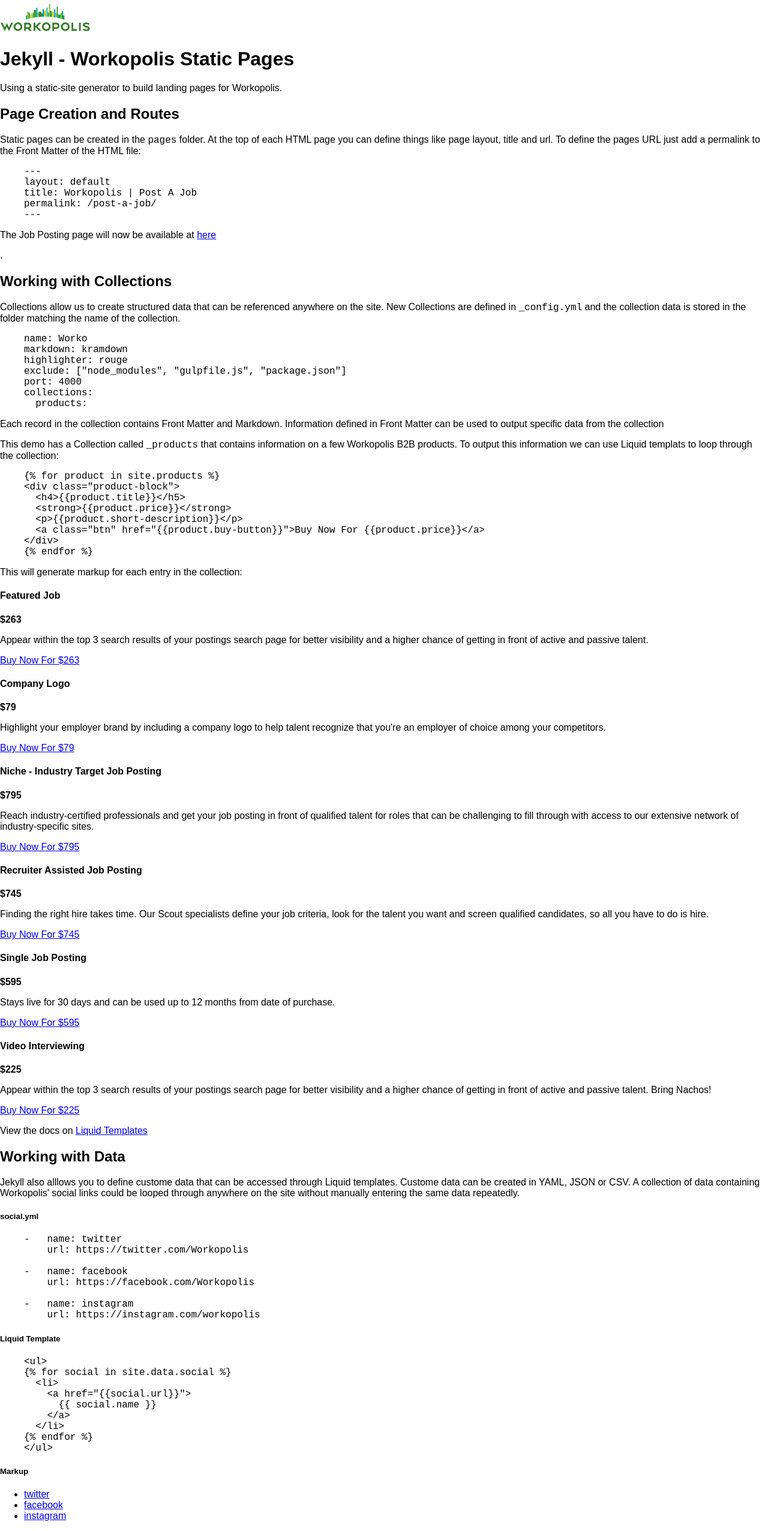
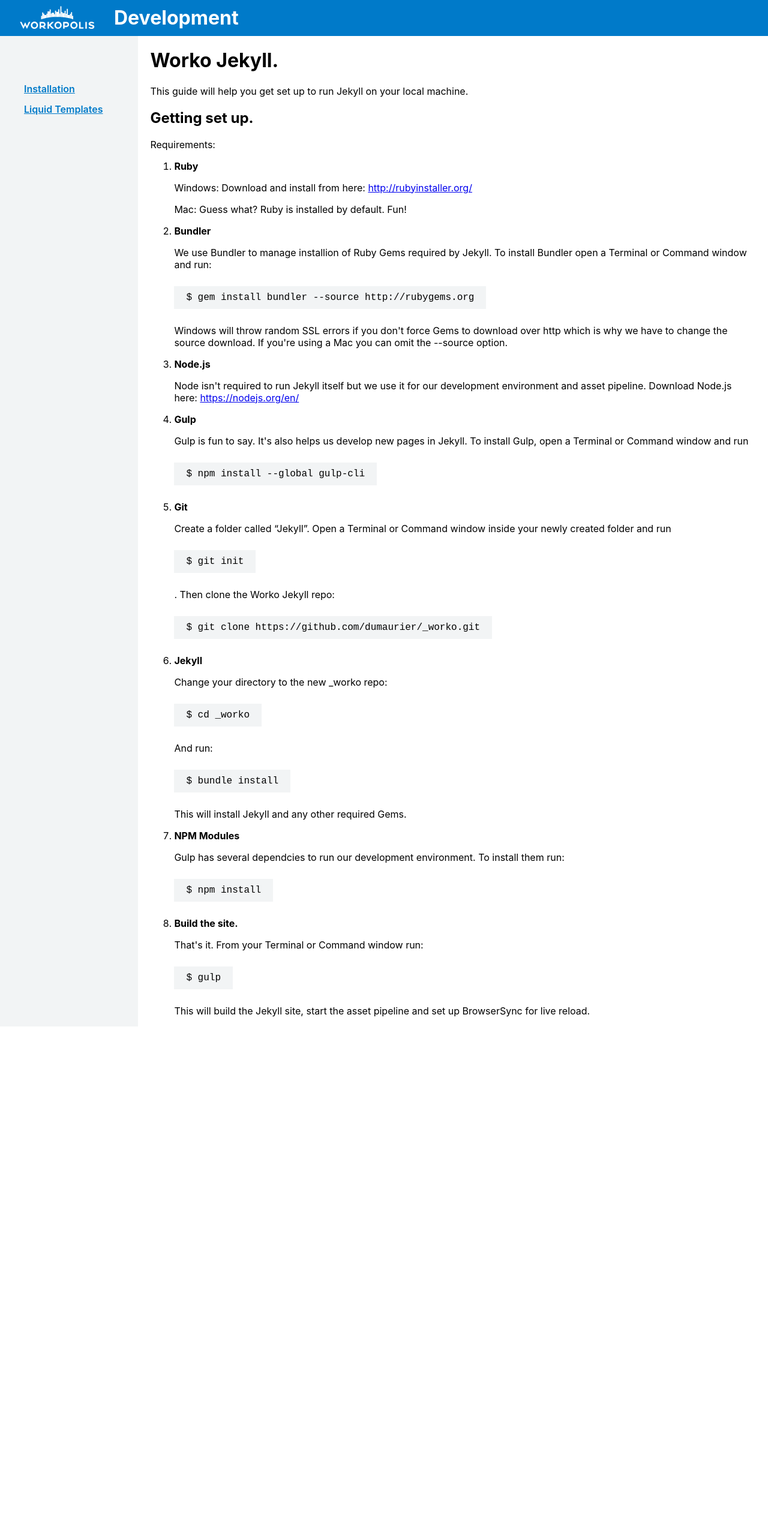
Before and after one commit to dumaurier/_worko, a Jekyll site: the page built from index.html, in a window 1280 px wide. Shown: the whole page at 60% size. Built offline with Jekyll 4.4.1, drawn with Linux system fonts in a browser that asks for light colours; after the commit the page ends 1711 px from its top, so only the background shows below that.

Commit message:
Changing the layout of our docs pages

```diff
--- /dev/null
+++ b/_includes/sidebar.html
@@ -0,0 +1,12 @@
+<aside class="side-nav">
+  <nav>
+    <ul>
+      <li>
+        <a href="/">Installation</a>
+      </li>
+      <li>
+        <a href="{{base}}/liquid">Liquid Templates</a>
+      </li>
+    </ul>
+  </nav>
+</aside>
--- a/_layouts/default.html
+++ b/_layouts/default.html
@@ -48,9 +48,11 @@
                 <rect x="378" y="-111" fill="none" width="1548" height="834"></rect>
             </svg>
         </a>
+        <h1>Development</h1>
     </header>
 
     <main class="main" aria-label="Content">
+      {% include sidebar.html %}
       {{ content }}
     </main>
 
--- a/assets/sass/base/_root.scss
+++ b/assets/sass/base/_root.scss
@@ -15,25 +15,91 @@
   box-sizing: inherit;
 }
 
+html,
+body{
+  font-family: -apple-system, BlinkMacSystemFont, "Segoe UI", Helvetica, Arial, sans-serif, "Apple Color Emoji", "Segoe UI Emoji", "Segoe UI Symbol";
+  margin: 0;
+  padding: 0;
+}
+
 .header{
   position: fixed;
   height: 60px;
-  background: #fff;
+  background: #007ac9;
   width: 100%;
   top: 0;
+  padding: 0 20px;
+
+  h1{
+    color: #fff;
+    padding: 0 20px;
+    line-height: 60px;
+    margin: 0;
+    float: left;
+  }
 }
 
 .worko-logo-container{
+  margin-top: 10px;
   display: block;
-  height: 100%;
+  height: 40px;
   width: 150px;
+  float: left;
 }
 
 .worko-logo{
   height: 100%;
   width: 100%;
+
+  .letter, .worko-logo-skyline path{
+    fill: #fff;
+  }
+
 }
 
 .main{
-  margin-top: 80px;
+  margin-top: 60px;
+  //padding: 0 20px;
+  display: flex;
+  flex-direction: row;
 }
+
+.side-nav{
+  flex: 0 1 18vw;
+  height: 100vh;
+  background: #f2f4f5;
+  padding-top: 60px;
+
+  ul{
+    list-style: none;
+
+    li{
+      line-height: 1.5;
+      font-weight: 600;
+
+      a{
+        color: #007ac9;
+      }
+
+      + li{
+        margin-top: 10px;
+      }
+    }
+  }
+}
+
+.container{
+  height: 100vh;
+  overflow-y: auto;
+  flex: 1 0 0;
+  padding: 0 20px;
+}
+
+
+
+code{
+  display: inline-block;
+  padding: 10px 20px;
+  margin: 10px 0;
+  background-color: #f2f4f5;
+}
--- a/index.html
+++ b/index.html
@@ -2,114 +2,79 @@
 layout: default
 ---
 
-<main class="container">
+<section class="instruct-main container">
+  <h1>Worko Jekyll.</h1>
 
-  <h1>Jekyll - Workopolis Static Pages</h1>
+  <p>
+    This guide will help you get set up to run Jekyll on your local machine.
+  </p>
 
-  <p>Using a static-site generator to build landing pages for Workopolis.</p>
+  <h2>Getting set up.</h2>
 
-  <h2>Page Creation and Routes</h2>
-  <p>Static pages can be created in the <code>pages</code> folder. At the top of each HTML page you can define things like page layout, title and url. To define the pages URL just add a permalink to the Front Matter of the HTML file:</p>
+  <p>
+    Requirements:
 
-{% highlight html %}
----
-layout: default
-title: Workopolis | Post A Job
-permalink: /post-a-job/
----
-{% endhighlight %}
-
-<p>The Job Posting page will now be available at <a href="{{base}}/post-a-job/">here</a></p>.
-
-<h2>Working with Collections</h2>
-
-<p>Collections allow us to create structured data that can be referenced anywhere on the site. New Collections are defined in <code>_config.yml</code> and the collection data is stored in the folder matching the name of the collection.</p>
-
-{% highlight html %}
-name: Worko
-markdown: kramdown
-highlighter: rouge
-exclude: ["node_modules", "gulpfile.js", "package.json"]
-port: 4000
-collections:
-  products:
-{% endhighlight %}
-
-<p>Each record in the collection contains Front Matter and Markdown. Information defined in Front Matter can be used to output specific data from the collection</p>
-
-<p>This demo has a Collection called <code>_products</code> that contains information on a few Workopolis B2B products. To output this information we can use Liquid templats to loop through the collection:</p>
-
-
-{% highlight html %}
-{% raw %}
-{% for product in site.products %}
-<div class="product-block">
-  <h4>{{product.title}}</h5>
-  <strong>{{product.price}}</strong>
-  <p>{{product.short-description}}</p>
-  <a class="btn" href="{{product.buy-button}}">Buy Now For {{product.price}}</a>
-</div>
-{% endfor %}
-{% endraw %}
-{% endhighlight %}
-
-<p>This will generate markup for each entry in the collection:</p>
-
-<section class="product-block-container">
-{% for product in site.products %}
-<div class="product-block">
-  <h4>{{product.title}}</h5>
-  <strong>{{product.price}}</strong>
-  <p>{{product.short-description}}</p>
-  <a class="btn" href="{{product.buy-button}}">Buy Now For {{product.price}}</a>
-</div>
-{% endfor %}
+    <ol class="instruct-list">
+      <li>
+        <strong>Ruby</strong>
+        <p>
+          Windows: Download and install from here: <a href="http://rubyinstaller.org/">http://rubyinstaller.org/</a>
+        </p>
+        <p>
+          Mac: Guess what? Ruby is installed by default. Fun!
+        </p>
+      </li>
+      <li>
+        <strong>Bundler</strong>
+        <p>
+          We use Bundler to manage installion of Ruby Gems required by Jekyll. To install Bundler open a Terminal or Command window and run: <pre><code>$ gem install bundler --source http://rubygems.org</code></pre>
+          Windows will throw random SSL errors if you don't force Gems to download over http which is why we have to change the source download. If you're using a Mac you can omit the --source option.
+        </p>
+      </li>
+      <li>
+        <strong>Node.js</strong>
+        <p>
+          Node isn't required to run Jekyll itself but we use it for our development environment and asset pipeline. Download Node.js here: <a href="https://nodejs.org/en/">https://nodejs.org/en/</a>
+        </p>
+      </li>
+      <li>
+        <strong>Gulp</strong>
+        <p>
+          Gulp is fun to say. It's also helps us develop new pages in Jekyll. To install Gulp, open a Terminal or Command window and run <pre><code>$ npm install --global gulp-cli</code></pre>
+        </p>
+      </li>
+      <li>
+        <strong>Git</strong>
+        <p>
+          Create a folder called <q>Jekyll</q>. Open a Terminal or Command window inside your newly created folder and run <pre><code>$ git init</code></pre>. Then clone the Worko Jekyll repo:
+          <pre><code>$ git clone https://github.com/dumaurier/_worko.git</code></pre>
+        </p>
+      </li>
+      <li>
+        <strong>Jekyll</strong>
+        <p>
+          Change your directory to the new _worko repo:
+          <pre><code>$ cd _worko</code></pre>
+          And run:
+          <pre><code>$ bundle install</code></pre>
+          This will install Jekyll and any other required Gems.
+        </p>
+      </li>
+      <li>
+        <strong>NPM Modules</strong>
+        <p>
+          Gulp has several dependcies to run our development environment. To install them run:
+          <pre><code>$ npm install</code></pre>
+        </p>
+      </li>
+      <li>
+        <strong>Build the site.</strong>
+        <p>
+          That's it. From your Terminal or Command window run:
+          <pre><code>$ gulp</code></pre>
+          This will build the Jekyll site, start the asset pipeline and set up BrowserSync for live reload.
+        </p>
+      </li>
+    </ol>
+  </p>
 </section>
-
-<p>View the docs on <a href="https://shopify.github.io/liquid/">Liquid Templates</a></p>
-
-<h2>Working with Data</h2>
-
-<p>Jekyll also alllows you to define custome data that can be accessed through Liquid templates. Custome data can be created in YAML, JSON or CSV. A collection of data containing Workopolis' social links could be looped through anywhere on the site without manually entering the same data repeatedly.</p>
-
-<h5>social.yml</h5>
-
-{% highlight html %}
--   name: twitter
-    url: https://twitter.com/Workopolis
-
--   name: facebook
-    url: https://facebook.com/Workopolis
-
--   name: instagram
-    url: https://instagram.com/workopolis
-{% endhighlight %}
-
-<h5>Liquid Template</h5>
-
-{% highlight html %}
-{% raw %}
-<ul>
-{% for social in site.data.social %}
-  <li>
-    <a href="{{social.url}}">
-      {{ social.name }}
-    </a>
-  </li>
-{% endfor %}
-</ul>
-{% endraw %}
-{% endhighlight %}
-
-<h5>Markup</h5>
-<ul>
-{% for social in site.data.social %}
-  <li>
-    <a href="{{social.url}}">
-      {{ social.name }}
-    </a>
-  </li>
-{% endfor %}
-</ul>
-
-</main>
--- /dev/null
+++ b/pages/step.html
@@ -0,0 +1,116 @@
+---
+layout: default
+permalink: liquid
+---
+
+<main class="container">
+
+  <h1>Jekyll - Workopolis Static Pages</h1>
+
+  <p>Using a static-site generator to build landing pages for Workopolis.</p>
+
+  <h2>Page Creation and Routes</h2>
+  <p>Static pages can be created in the <code>pages</code> folder. At the top of each HTML page you can define things like page layout, title and url. To define the pages URL just add a permalink to the Front Matter of the HTML file:</p>
+
+{% highlight html %}
+---
+layout: default
+title: Workopolis | Post A Job
+permalink: /post-a-job/
+---
+{% endhighlight %}
+
+<p>The Job Posting page will now be available at <a href="{{base}}/post-a-job/">here</a></p>.
+
+<h2>Working with Collections</h2>
+
+<p>Collections allow us to create structured data that can be referenced anywhere on the site. New Collections are defined in <code>_config.yml</code> and the collection data is stored in the folder matching the name of the collection.</p>
+
+{% highlight html %}
+name: Worko
+markdown: kramdown
+highlighter: rouge
+exclude: ["node_modules", "gulpfile.js", "package.json"]
+port: 4000
+collections:
+  products:
+{% endhighlight %}
+
+<p>Each record in the collection contains Front Matter and Markdown. Information defined in Front Matter can be used to output specific data from the collection</p>
+
+<p>This demo has a Collection called <code>_products</code> that contains information on a few Workopolis B2B products. To output this information we can use Liquid templats to loop through the collection:</p>
+
+
+{% highlight html %}
+{% raw %}
+{% for product in site.products %}
+<div class="product-block">
+  <h4>{{product.title}}</h5>
+  <strong>{{product.price}}</strong>
+  <p>{{product.short-description}}</p>
+  <a class="btn" href="{{product.buy-button}}">Buy Now For {{product.price}}</a>
+</div>
+{% endfor %}
+{% endraw %}
+{% endhighlight %}
+
+<p>This will generate markup for each entry in the collection:</p>
+
+<section class="product-block-container">
+{% for product in site.products %}
+<div class="product-block">
+  <h4>{{product.title}}</h5>
+  <strong>{{product.price}}</strong>
+  <p>{{product.short-description}}</p>
+  <a class="btn" href="{{product.buy-button}}">Buy Now For {{product.price}}</a>
+</div>
+{% endfor %}
+</section>
+
+<p>View the docs on <a href="https://shopify.github.io/liquid/">Liquid Templates</a></p>
+
+<h2>Working with Data</h2>
+
+<p>Jekyll also alllows you to define custome data that can be accessed through Liquid templates. Custome data can be created in YAML, JSON or CSV. A collection of data containing Workopolis' social links could be looped through anywhere on the site without manually entering the same data repeatedly.</p>
+
+<h5>social.yml</h5>
+
+{% highlight html %}
+-   name: twitter
+    url: https://twitter.com/Workopolis
+
+-   name: facebook
+    url: https://facebook.com/Workopolis
+
+-   name: instagram
+    url: https://instagram.com/workopolis
+{% endhighlight %}
+
+<h5>Liquid Template</h5>
+
+{% highlight html %}
+{% raw %}
+<ul>
+{% for social in site.data.social %}
+  <li>
+    <a href="{{social.url}}">
+      {{ social.name }}
+    </a>
+  </li>
+{% endfor %}
+</ul>
+{% endraw %}
+{% endhighlight %}
+
+<h5>Markup</h5>
+<ul>
+{% for social in site.data.social %}
+  <li>
+    <a href="{{social.url}}">
+      {{ social.name }}
+    </a>
+  </li>
+{% endfor %}
+</ul>
+
+</main>
```
Also changed, not shown: Gemfile.lock, 1 other file.
